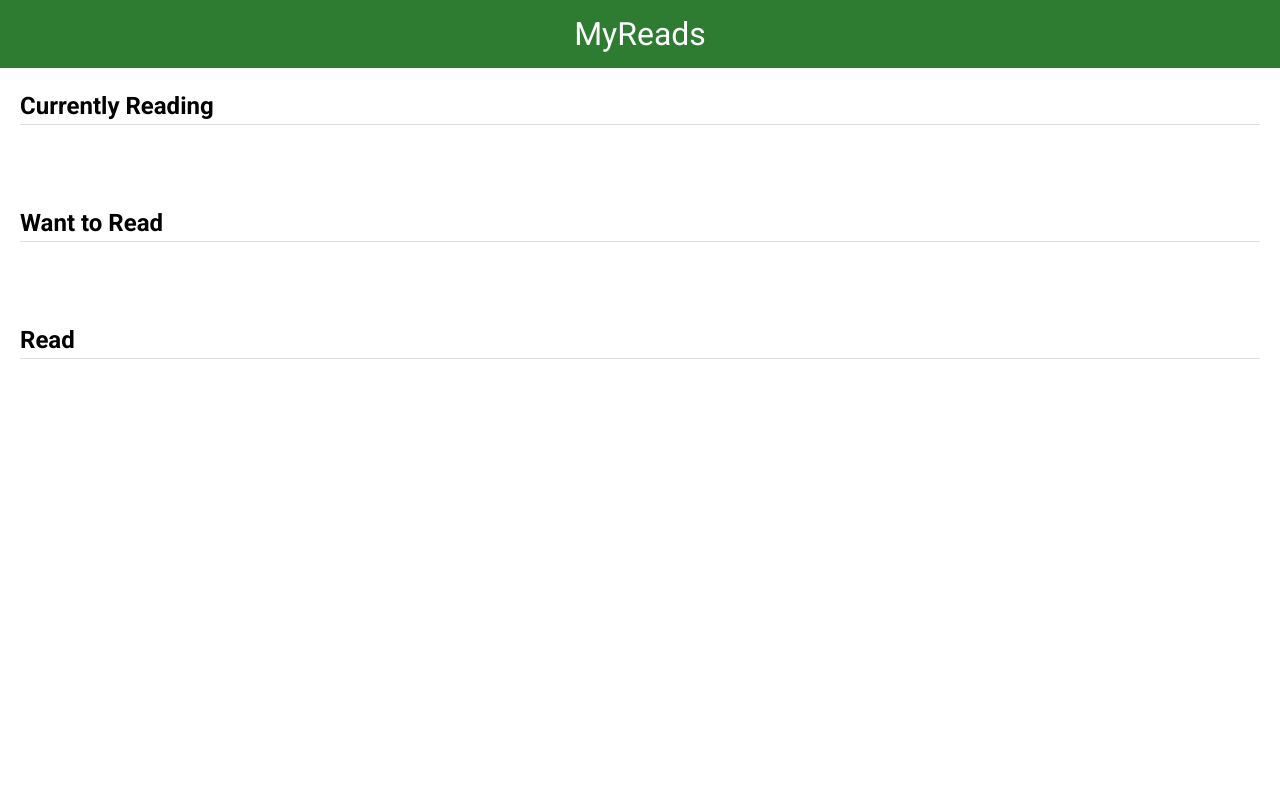
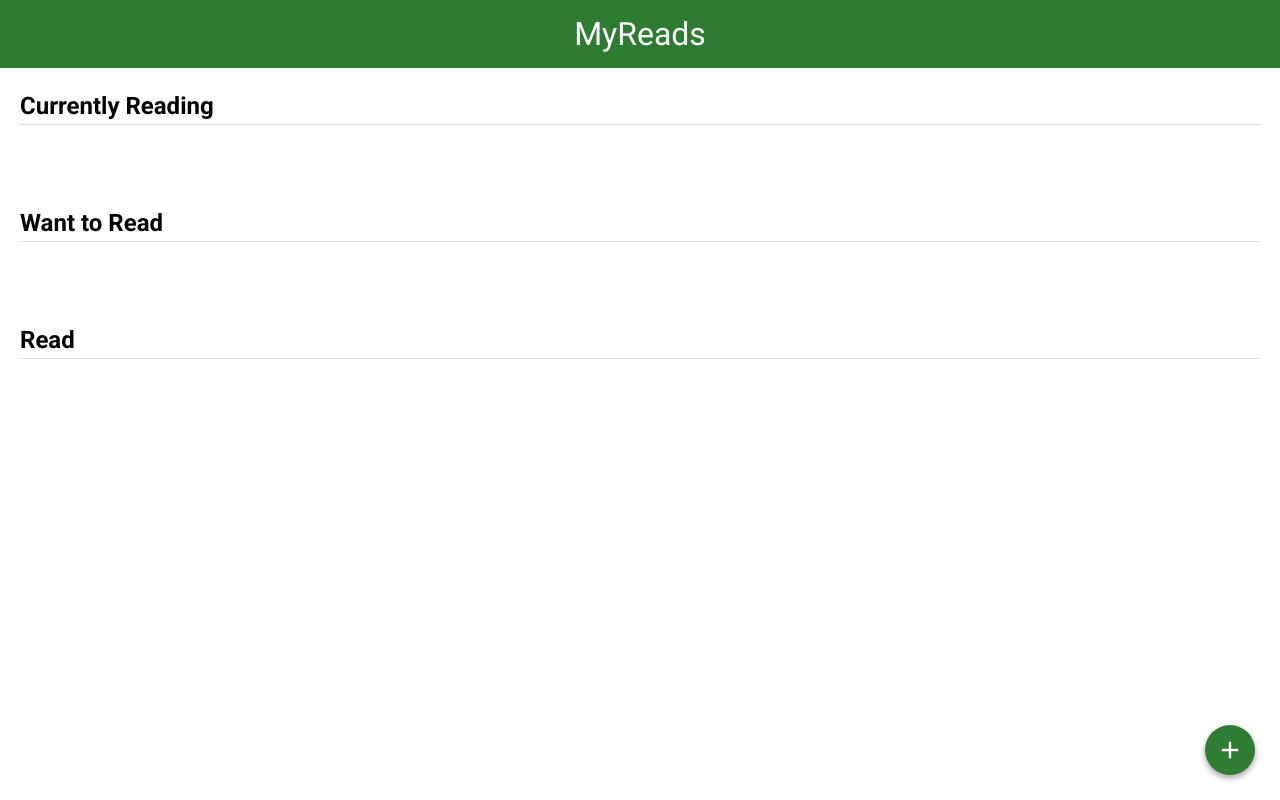
Before and after one commit to dhtlee/reactnd-project-myreads, a React (Create React App) app: page / in a window 1280 px wide. Built offline with nearby package versions, Linux system fonts and the light colour scheme.

Commit message:
DL: Add Link button from MainPage to SearchPage.

```diff
--- a/src/MainPage.js
+++ b/src/MainPage.js
@@ -1,4 +1,5 @@
 import React, { Component } from 'react';
+import { Link } from 'react-router-dom';
 
 class MainPage extends Component {
   render() {
@@ -19,6 +20,9 @@ class MainPage extends Component {
               <h2 className="bookshelf-title">Read</h2>
             </div>
           </div>
+          <div className="open-search">
+            <Link to='/search'/>
+          </div>
         </div>
       </div>
     );
```
